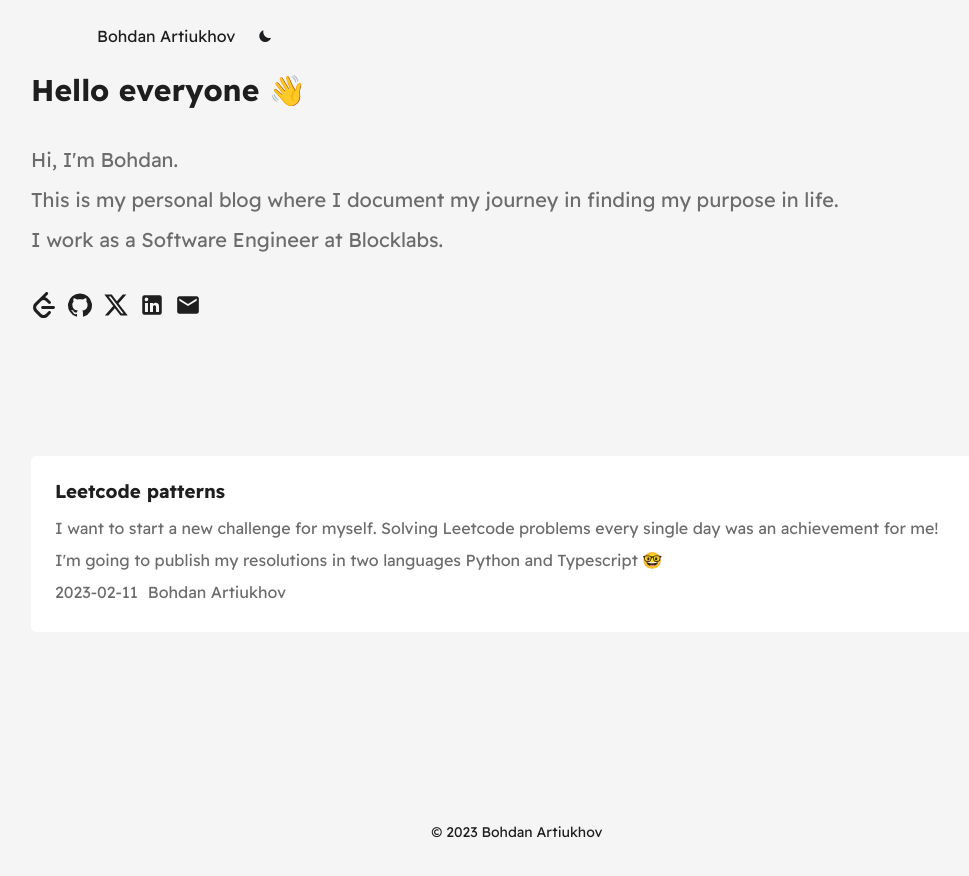
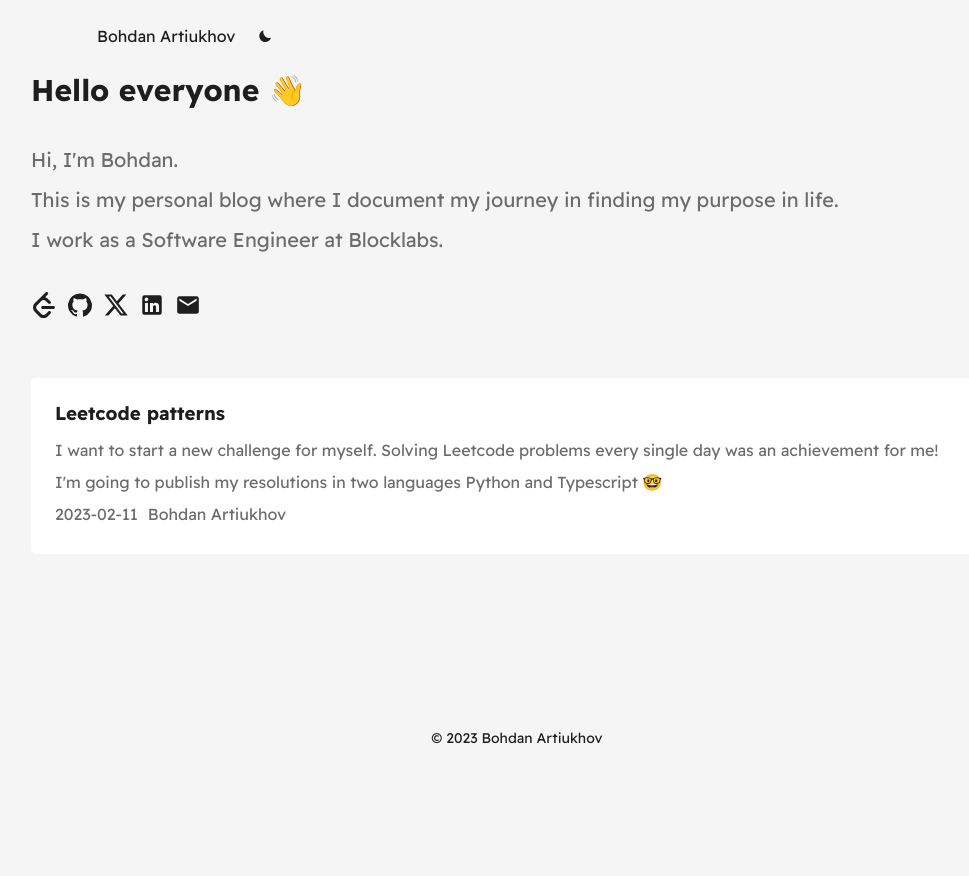
Before and after one commit to bohdanprog/bohdanprog-page, a React (Vite) app: page / in a window 1280 px wide. Shown: the top 876 px of the page, without its empty margins (123-1092 px from the left). After the commit the page ends 800 px from the top, so only its background shows below. Built offline with nearby package versions, Linux system fonts and the light colour scheme.

Commit message:
style: update posts styles

```diff
--- a/src/pages/Homepage/Posts/Post.style.tsx
+++ b/src/pages/Homepage/Posts/Post.style.tsx
@@ -1,6 +1,6 @@
 import styled from 'styled-components'
 
-export const PostWrapper = styled.div`
+export const PostWrapper = styled('div')`
   padding: 24px;
   border-radius: 5px;
   cursor: pointer;
@@ -14,22 +14,22 @@ export const PostTitle = styled.h3`
   color: ${({ theme }) => theme.colors.fontColor};
 `
 
-export const PostDescription = styled.p`
+export const PostDescription = styled('p')`
   color: ${({ theme }) => theme.colors.secondaryFontColor};
 `
 
 export const PostsWrapper = styled.div`
   display: flex;
   width: 100%;
-  flex-direction: row;
+  flex-direction: column;
   align-items: flex-start;
-  margin: 68px 0 96px;
+  margin: 28px 0 96px;
   gap: 32px;
   ${({ theme }) => theme.sizes.media.sm} {
-    margin: 128px 0;
+    margin: 50px 0 50px;
   }
   ${({ theme }) => theme.sizes.media.xxl} {
-    margin: 176px 0;
+    margin: 50px 0 50px;
   }
 `
 
--- a/src/pages/Homepage/Posts/Posts.tsx
+++ b/src/pages/Homepage/Posts/Posts.tsx
@@ -1,12 +1,17 @@
-import React from 'react'
+import { useMemo } from 'react'
 import { Post } from './Post'
 import { data } from '../../../data/data'
 import { PostsWrapper } from './Post.style'
 
 export function Posts() {
+  const preparedData = useMemo(
+    () => data.sort((a, b) => new Date(b.date).getTime() - new Date(a.date).getTime()),
+    []
+  )
+
   return (
     <PostsWrapper>
-      {data.map((post) => (
+      {preparedData.map((post) => (
         <Post
           id={post.id}
           key={post.id}
```
